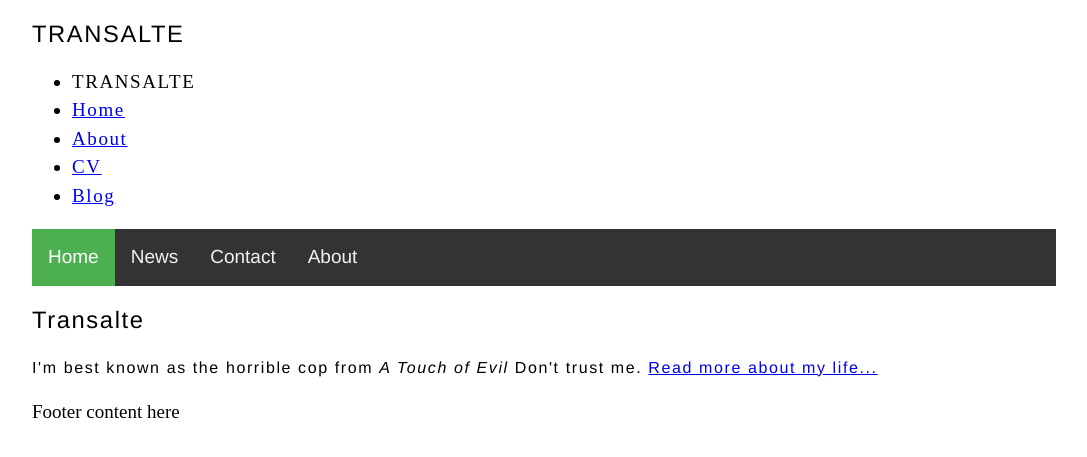
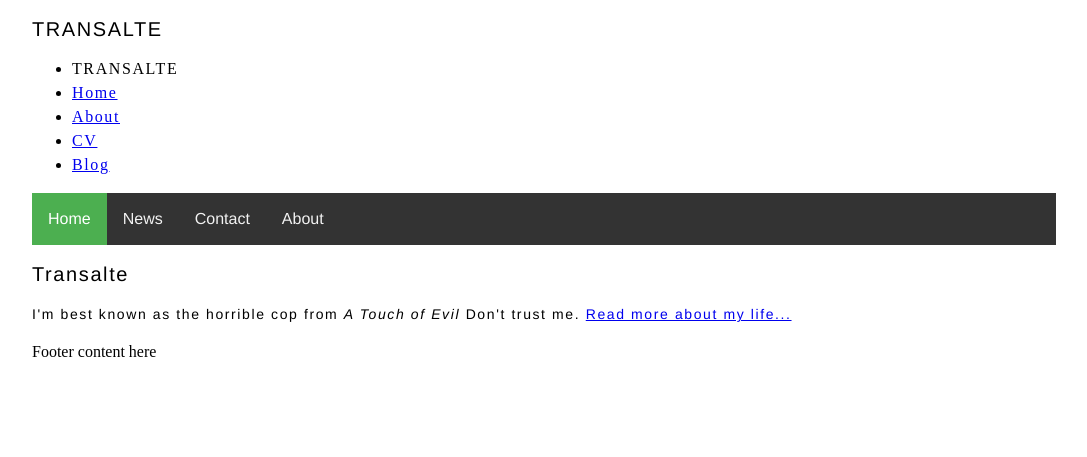
Before and after one commit to transalte/transalte.github.io, a Jekyll site: the page built from index.html, in a window 1280 px wide. Shown: the top 457 px of the page, without its empty margins (96-1183 px from the left). Built offline with Jekyll 4.4.1, drawn with Linux system fonts in a browser that asks for light colours.

Commit message:
Update main.css

```diff
--- a/css/main.css
+++ b/css/main.css
@@ -1,8 +1,8 @@
-html>body {
+body {
 margin-left: 10%;
 margin-right: 10%;
 line-height: 1.5em;
-font-size: 19px;
+font-size: 100%;
 }
 
 h1, h2, h3, h4, p {
@@ -13,7 +13,7 @@ letter-spacing: .1rem;
 
 p {
 text-align: justify;
-font-size: 1rem;
+font-size: .875rem;
 text-justify: inter-word;
 }
 
```
